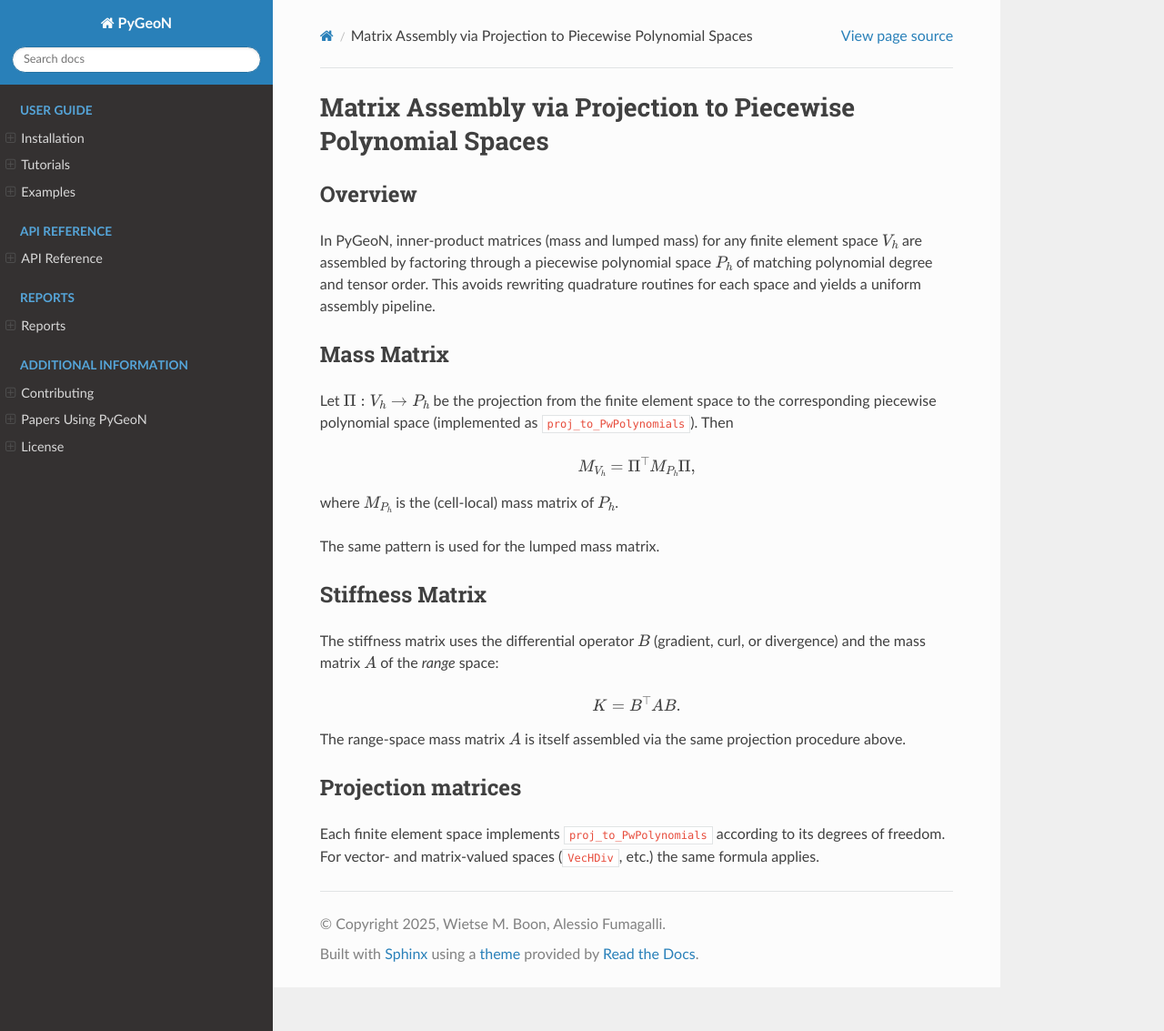
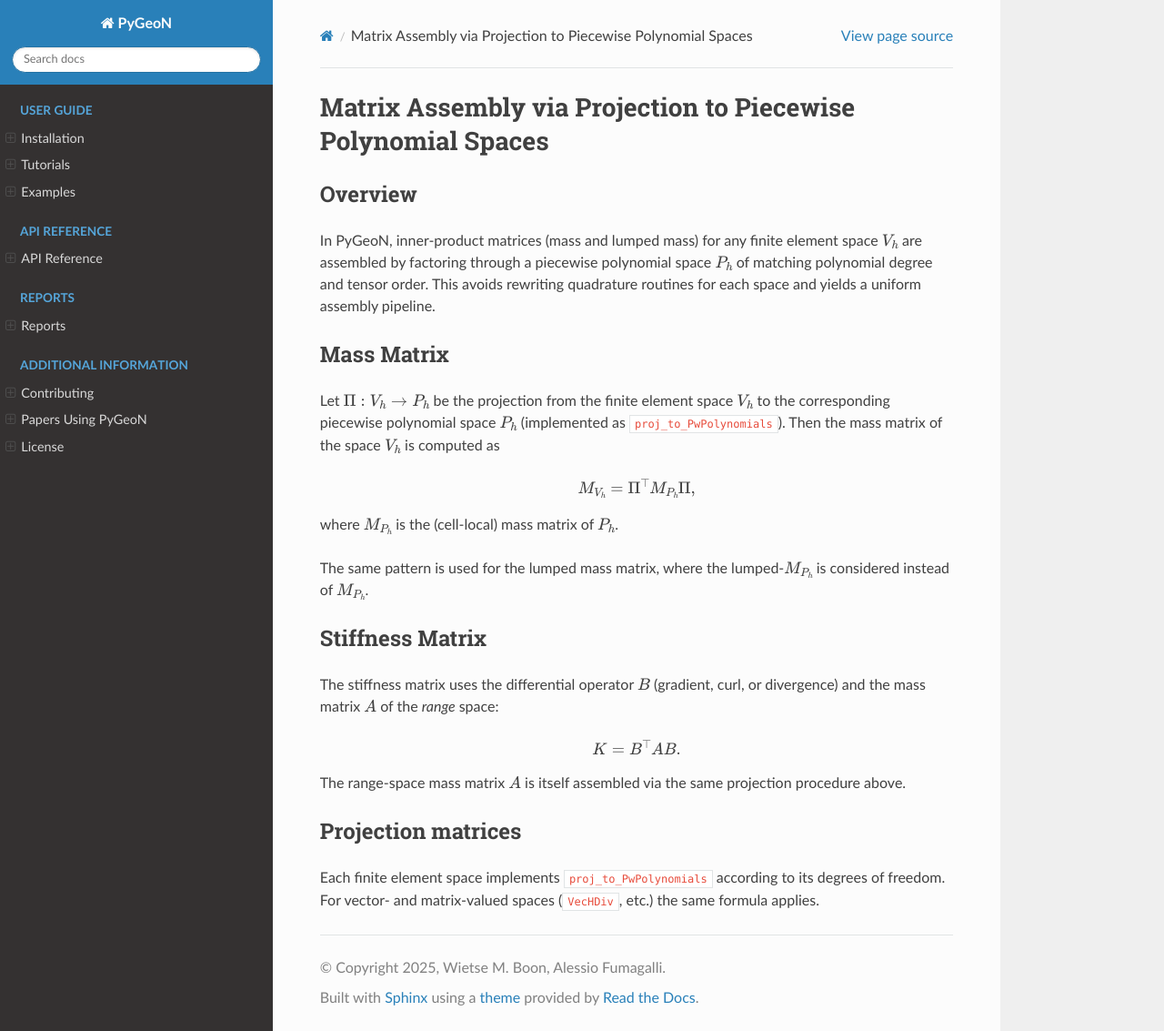
Before and after one commit to compgeo-mox/pygeon, a Sphinx documentation site: the page built from docs/reports_src/matrix_assembly.md, in a window 1280 px wide and 1133 px high. Shown: the whole window at 91% size. Built offline with Sphinx 7.4.7 and the Read the Docs theme 3.1.0, drawn with Linux system fonts in a browser that asks for light colours; pages that are not in the unit, such as notebooks, are missing from menus.

Commit message:
update matrix assembly docs

```diff
--- a/docs/reports_src/matrix_assembly.md
+++ b/docs/reports_src/matrix_assembly.md
@@ -9,14 +9,14 @@ space and yields a uniform assembly pipeline.
 
 ## Mass Matrix
 
-Let $\Pi : V_h \to P_h$ be the projection from the finite element space to the
-corresponding piecewise polynomial space (implemented as `proj_to_PwPolynomials`). Then
+Let $\Pi : V_h \to P_h$ be the projection from the finite element space $V_h$ to the
+corresponding piecewise polynomial space $P_h$ (implemented as `proj_to_PwPolynomials`). Then the mass matrix of the space $V_h$ is computed as
 
 $$M_{V_h} = \Pi^\top M_{P_h} \Pi,$$
 
 where $M_{P_h}$ is the (cell-local) mass matrix of $P_h$.
 
-The same pattern is used for the lumped mass matrix.
+The same pattern is used for the lumped mass matrix, where the lumped-$M_{P_h}$ is considered instead of $M_{P_h}$.
 
 ## Stiffness Matrix
 
```
